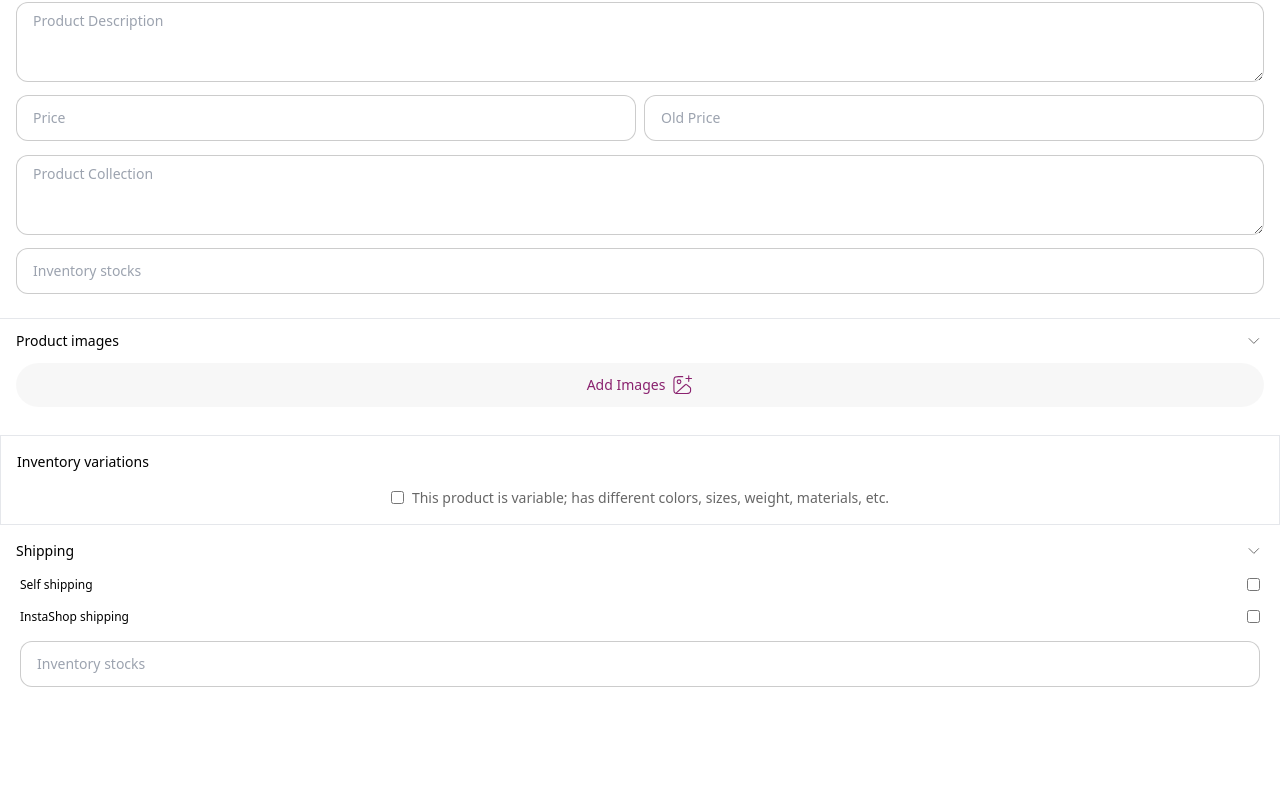
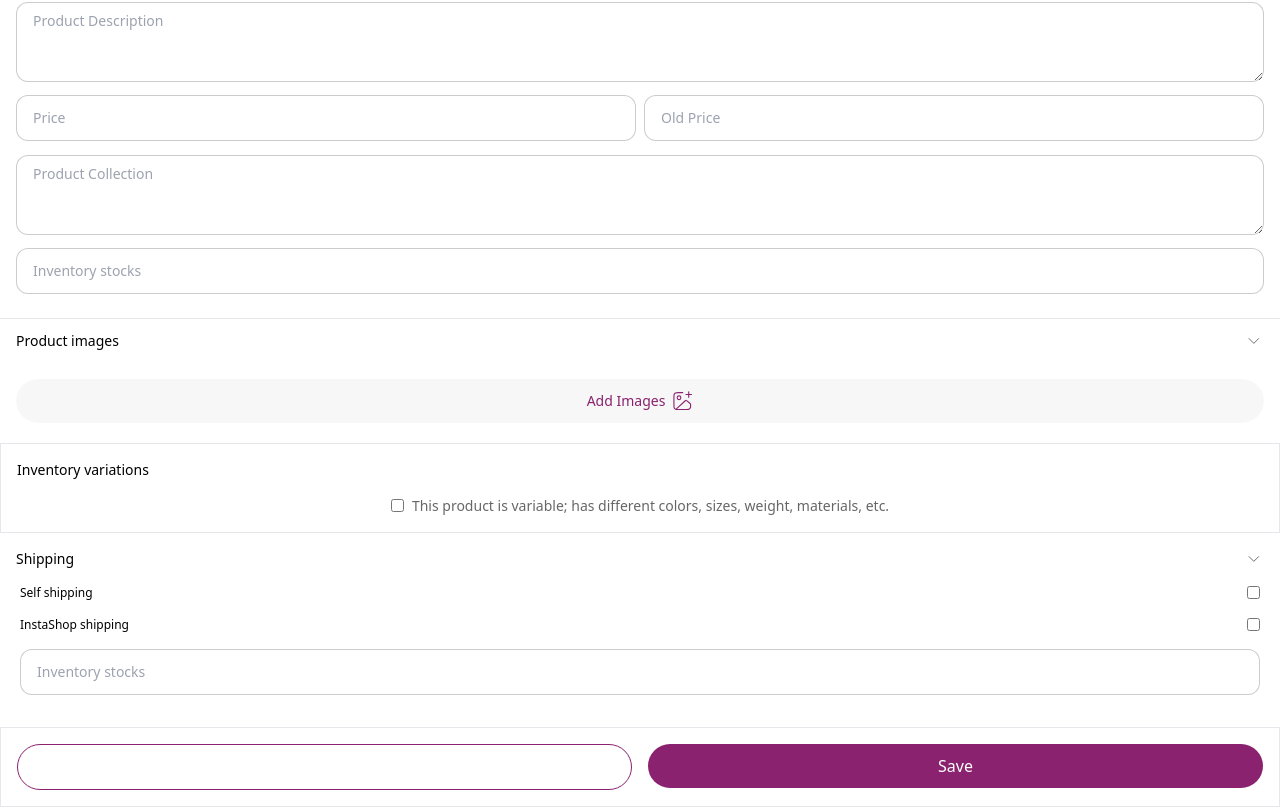
Before and after one commit to BlarQ/InstaShop, a Next.js app: page /create-product in a window 1280 px wide. Shown: the part 212-1019 px from the top of the page. Before the commit the page ends 931 px from the top, so only its background shows below. Built offline with nearby package versions, Linux system fonts and the light colour scheme.

Commit message:
feat: page completed

```diff
--- a/src/app/create-product/page.tsx
+++ b/src/app/create-product/page.tsx
@@ -1,9 +1,11 @@
 "use client";
-import React, { useRef, useState } from 'react';
+import React, { useRef, useState, useEffect } from 'react';
 import ProductHeader from './components/ProductHeader';
 import Image from 'next/image';
 import InputField from '../getstarted/components/InputField';
 import AutocompleteTextarea from './components/AutoComplete';
+import Button from '../components/Button';
+import { useRouter } from 'next/navigation';
 
 const suggestions = [
   'Product A',
@@ -15,6 +17,7 @@ const suggestions = [
 
 const Page: React.FC = () => {
   const inputRef = useRef<HTMLInputElement | null>(null);
+  const router = useRouter(); // Initialize the router
   const [productTitle, setProductTitle] = useState<string>('');
   const [description, setDescription] = useState<string>('');
   const [price, setPrice] = useState<number | ''>('');
@@ -33,6 +36,42 @@ const Page: React.FC = () => {
       setSelectedFiles(fileArray); // Update state with selected files
       console.log('Selected files:', fileArray);
     }
+  };
+
+  const handleSave = async () => {
+    // Prepare the data to be sent to the API
+    const formData = {
+      productTitle,
+      description,
+      price,
+      oldPrice,
+      inventoryStocks,
+      selectedFiles: selectedFiles.map(file => file.name), // Just sending file names for simplicity
+    };
+
+    try {
+      const response = await fetch('https://jsonplaceholder.typicode.com/posts', { // Dummy API endpoint
+        method: 'POST',
+        headers: {
+          'Content-Type': 'application/json',
+        },
+        body: JSON.stringify(formData),
+      });
+
+      if (response.ok) {
+        // Handle successful submission
+        console.log('Data submitted successfully:', await response.json());
+        router.push('/'); // Navigate to the next page
+      } else {
+        console.error('Failed to submit data:', response.statusText);
+      }
+    } catch (error) {
+      console.error('Error submitting data:', error);
+    }
+  };
+
+  const handleCancel = () => {
+    router.back();
   };
 
   return (
@@ -70,7 +109,7 @@ const Page: React.FC = () => {
             type='number'
             placeholder='Old Price'
             value={oldPrice}
-            onChange={(e) => setOldPrice(e.target.value ? Number(e.target.value) : '')}
+            on Change={(e) => setOldPrice(e.target.value ? Number(e.target.value) : '')}
           />
         </div>
         <AutocompleteTextarea suggestions={suggestions} />
@@ -89,6 +128,29 @@ const Page: React.FC = () => {
       </div>
 
       <div className='pb-5'>
+        {/* Optional: Display selected image previews */}
+        <div className='flex flex-wrap gap-2 my-2 px-4'>
+          {selectedFiles.map((file, index) => (
+            <div key={index} className='flex items-center justify-between w-full gap-2'>
+              <div className='flex items-center justify-center gap-2'>
+
+                <Image
+                  src={URL.createObjectURL(file)} // Create a URL for the file
+                  alt={`Uploaded image ${index + 1}`}
+                  width={80}
+                  height={80}
+                  className='rounded-md object-contain h-20 w-20'
+                />
+                <p className='text-xs'>{file.name}</p>
+              </div>
+
+              <div>
+                <Image src={'/Frame.svg'} alt='Switch' width={32.5} height={20} />
+              </div>
+            </div>
+          ))}
+        </div>
+
         <div
           className='flex items-center text-[#8A226F] text-sm font-medium justify-center gap-2 py-3 bg-[#00000008] rounded-full mx-4 cursor-pointer'
           onClick={handleClick} // Trigger the input click
@@ -105,26 +167,12 @@ const Page: React.FC = () => {
           ref={inputRef}
           className='hidden'
         />
-        {/* Optional: Display selected image previews */}
-        <div className='flex flex-wrap gap-2 mt-2 px-4'>
-          {selectedFiles.map((file, index) => (
-            <div key={index} className='relative w-20 h-20'>
-              <Image
-                src={URL.createObjectURL(file)} // Create a URL for the file
-                alt={`Uploaded image ${index + 1}`}
-                width={80}
-                height={80}
-                className='rounded-md'
-              />
-            </div>
-          ))}
-        </div>
       </div>
 
       <div className='text-sm p-4 space-y-4 border'>
         <p className='font-medium'>Inventory variations</p>
         <div className='flex items-center justify-center gap-2 px-4 text-[#00000099]'>
-          <input type='checkbox' id='variant1' name='variant' />
+          <input type='checkbox' id='variant1' name='variant' style={{ accentColor: '#8A226F' }} />
           <label htmlFor='variant1'>This product is variable; has different colors, sizes, weight, materials, etc.</label>
         </div>
       </div>
@@ -138,14 +186,19 @@ const Page: React.FC = () => {
         <div className='text-xs py-4 space-y-4 px-1'>
           <div className='flex items-center justify-between'>
             <label htmlFor='self_shipping'>Self shipping</label>
-            <input type="checkbox" name="self_shipping" title='Self shipping' id="self_shipping" />
+            <input type="checkbox" name="self_shipping" title='Self shipping' id="self_shipping" style={{ accentColor: '#8A226F' }} />
           </div>
           <div className='flex items-center justify-between'>
             <label htmlFor='InstaShop_shipping'>InstaShop shipping</label>
-            <input type="checkbox" name="InstaShop_shipping" title='InstaShop shipping' id="InstaShop_shipping" />
+            <input type="checkbox" name="InstaShop_shipping" title='InstaShop shipping' id="InstaShop_shipping" style={{ accentColor: '#8A226F' }} />
           </div>
           <InputField placeholder='Inventory stocks' className='text-sm' />
         </div>
+      </div>
+
+      <div className='grid grid-cols-2 gap-4 px-4 border py-4'>
+        <Button label='Cancel' className='bg-transparent text-[#8A226F] border border-[#8A226F]' onClick={handleCancel} />
+        <Button label='Save' onClick={handleSave} />
       </div>
     </div>
   );
```
Also changed, not shown: public/Frame.svg (added).
